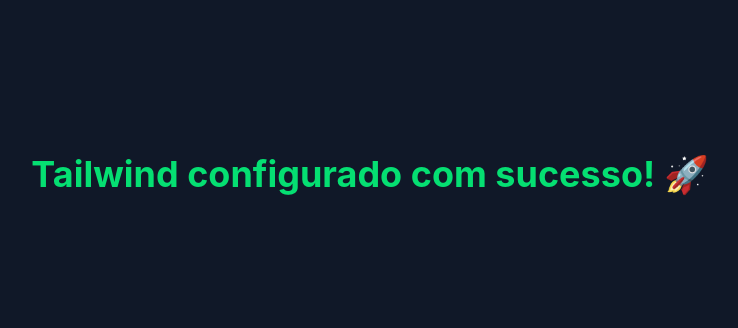
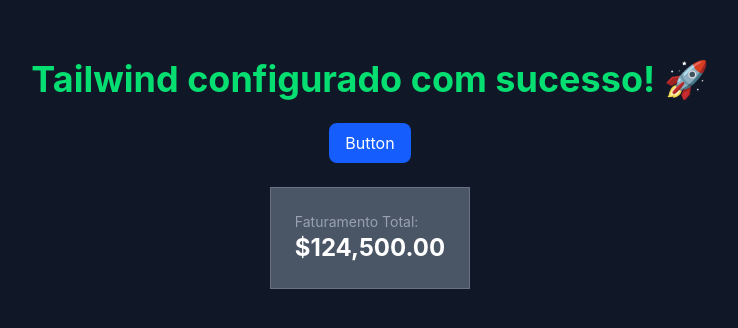
Before and after one commit to daniel27072007/Corporate-dashboard-api, a React (Vite) app: page / in a window 1280 px wide. Shown: the part 226-554 px from the top of the page, without its empty margins (270-1008 px from the left). Built offline with nearby package versions, Linux system fonts and the light colour scheme.

Commit message:
getting familiar with tailwind V4

```diff
--- a/src/App.jsx
+++ b/src/App.jsx
@@ -1,9 +1,14 @@
 function App() {
   return (
-    <div className="flex min-h-screen items-center justify-center bg-gray-900 text-white">
+    <div className="flex flex-col min-h-screen items-center justify-center bg-gray-900 text-white gap-6">
       <h1 className="text-4xl font-bold text-green-400">
         Tailwind configurado com sucesso! 🚀
       </h1>
+      <button className="bg-blue-600 text-white rounded-lg px-4 py-2 hover:bg-blue-800 transition-colors">Button</button>
+      <div className="bg-gray-600 border border-gray-500 p-6">
+        <p className="text-sm text-gray-400">Faturamento Total:</p>
+        <p className="text-2xl text-white font-bold">$124,500.00</p>
+      </div>
     </div>
   );
 }
```
